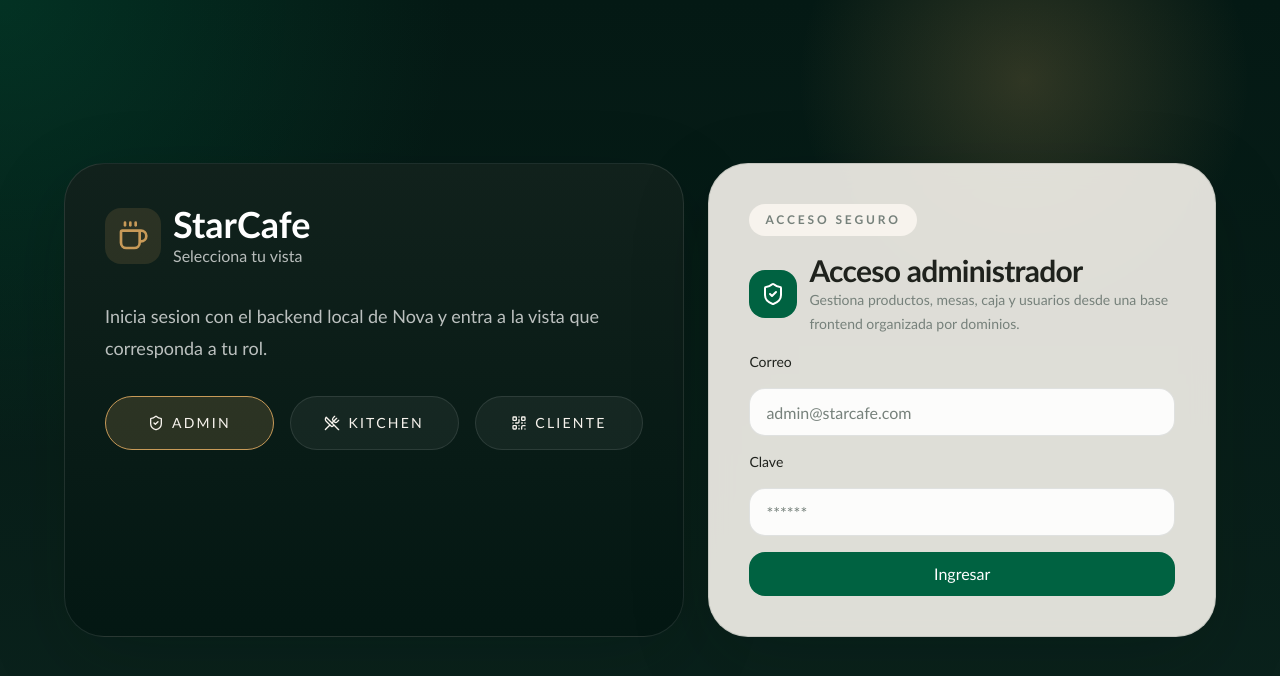
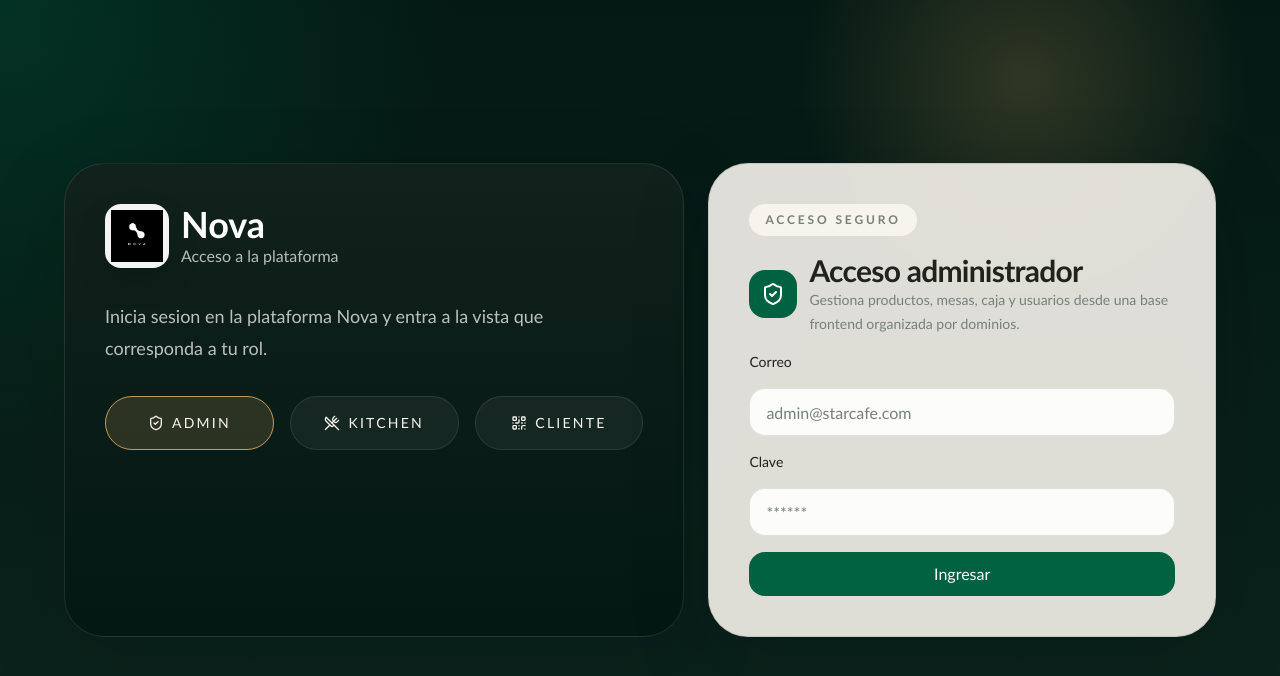
Before and after one commit to StarCafe/Frontend-SC, a Next.js app: page /admin/login in a window 1280 px wide. Shown: the top 676 px of the page. Built offline with nearby package versions, Linux system fonts and the light colour scheme; no server answers.

Commit message:
feat: update branding and layout titles for consistency across the application.

```diff
--- a/src/app/layout.tsx
+++ b/src/app/layout.tsx
@@ -3,8 +3,8 @@ import "./globals.css";
 import { AppProviders } from "@/shared/components/providers/app-providers";
 
 export const metadata: Metadata = {
-  title: "StarCafe Control Center",
-  description: "Frontend DDD para administracion, cocina y pedidos por QR",
+  title: "Nova",
+  description: "Plataforma web para administracion, cocina y pedidos por QR",
 };
 
 export default function RootLayout({
--- a/src/modules/auth/presentation/components/login-form.tsx
+++ b/src/modules/auth/presentation/components/login-form.tsx
@@ -2,7 +2,8 @@
 
 import Link from "next/link";
 import { zodResolver } from "@hookform/resolvers/zod";
-import { Coffee, QrCode, ShieldCheck, UtensilsCrossed } from "lucide-react";
+import Image from "next/image";
+import { QrCode, ShieldCheck, UtensilsCrossed } from "lucide-react";
 import { useRouter } from "next/navigation";
 import { useForm } from "react-hook-form";
 import { toast } from "sonner";
@@ -81,17 +82,24 @@ export function LoginForm({
       <section className="dark-panel grid rounded-[28px] border border-white/10 p-5 sm:rounded-[40px] sm:p-8 lg:p-10">
         <div className="flex flex-col gap-6 sm:gap-8">
           <div className="flex items-center gap-3 text-white">
-            <div className="flex h-12 w-12 shrink-0 items-center justify-center rounded-2xl bg-[var(--color-accent)]/15 text-[var(--color-accent)] sm:h-14 sm:w-14">
-              <Coffee className="h-7 w-7 sm:h-8 sm:w-8" />
+            <div className="flex h-14 w-14 shrink-0 items-center justify-center overflow-hidden rounded-2xl bg-white/95 p-1.5 shadow-[0_14px_30px_rgba(0,0,0,0.16)] sm:h-16 sm:w-16">
+              <Image
+                alt="Logo de Nova"
+                className="h-full w-full object-contain"
+                height={64}
+                priority
+                src="/Nova-Logo.png"
+                width={64}
+              />
             </div>
             <div>
-              <h2 className="text-3xl font-semibold sm:text-4xl">StarCafe</h2>
-              <p className="text-white/70">Selecciona tu vista</p>
+              <h2 className="text-3xl font-semibold sm:text-4xl">Nova</h2>
+              <p className="text-white/70">Acceso a la plataforma</p>
             </div>
           </div>
 
           <p className="max-w-lg text-base leading-7 text-white/72 sm:text-lg sm:leading-8">
-            Inicia sesion con el backend local de Nova y entra a la vista que corresponda a tu rol.
+            Inicia sesion en la plataforma Nova y entra a la vista que corresponda a tu rol.
           </p>
 
           <div className="grid gap-3 sm:grid-cols-3 sm:gap-4">
--- a/src/modules/business-branding/presentation/components/business-branding-bootstrap.tsx
+++ b/src/modules/business-branding/presentation/components/business-branding-bootstrap.tsx
@@ -1,6 +1,7 @@
 "use client";
 
 import { useEffect } from "react";
+import { usePathname } from "next/navigation";
 import { getBusinessBrandingUseCase } from "@/modules/business-branding/application/use-cases/business-branding.use-cases";
 import { businessBrandingRepository } from "@/modules/business-branding/infrastructure/repositories/business-branding-http.repository";
 import { applyBrandingTheme, resetBrandingTheme } from "@/shared/lib/branding/apply-branding";
@@ -8,15 +9,25 @@ import { useBusinessBrandingStore } from "@/shared/store/business-branding-store
 import { useAuthStore } from "@/shared/store/auth-store";
 
 export function BusinessBrandingBootstrap() {
+  const pathname = usePathname();
   const token = useAuthStore((state) => state.token);
   const hydrated = useAuthStore((state) => state.hydrated);
   const user = useAuthStore((state) => state.user);
   const branding = useBusinessBrandingStore((state) => state.branding);
   const setBranding = useBusinessBrandingStore((state) => state.setBranding);
   const clearBranding = useBusinessBrandingStore((state) => state.clearBranding);
+  const isNeutralRoute =
+    pathname === "/admin/login" ||
+    pathname === "/kitchen/login" ||
+    pathname === "/";
 
   useEffect(() => {
     if (!hydrated) {
+      return;
+    }
+
+    if (isNeutralRoute) {
+      resetBrandingTheme();
       return;
     }
 
@@ -42,16 +53,21 @@ export function BusinessBrandingBootstrap() {
     return () => {
       cancelled = true;
     };
-  }, [clearBranding, hydrated, setBranding, token, user?.role]);
+  }, [clearBranding, hydrated, isNeutralRoute, setBranding, token, user?.role]);
 
   useEffect(() => {
+    if (isNeutralRoute) {
+      resetBrandingTheme();
+      return;
+    }
+
     if (branding) {
       applyBrandingTheme(branding);
       return;
     }
 
     resetBrandingTheme();
-  }, [branding]);
+  }, [branding, isNeutralRoute]);
 
   return null;
 }
```
